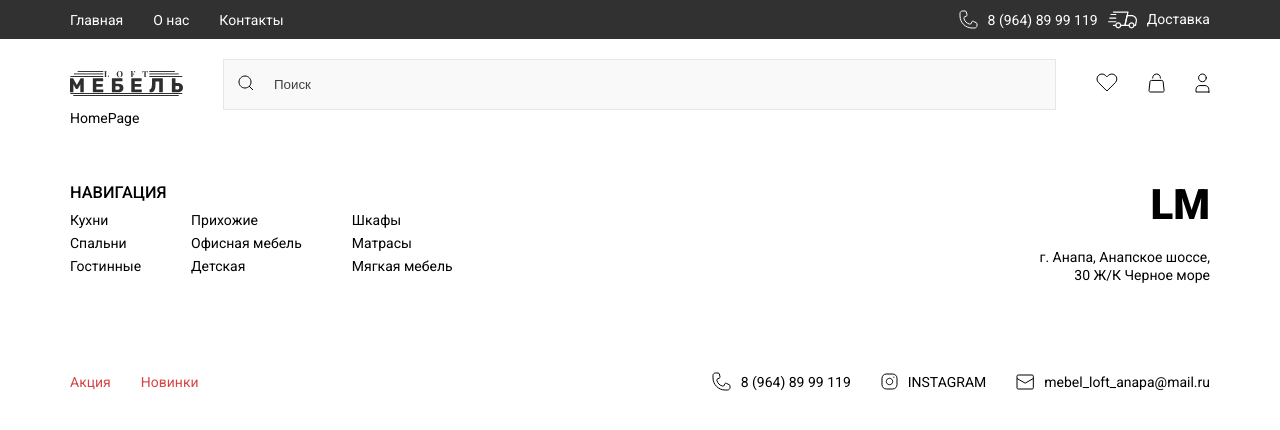
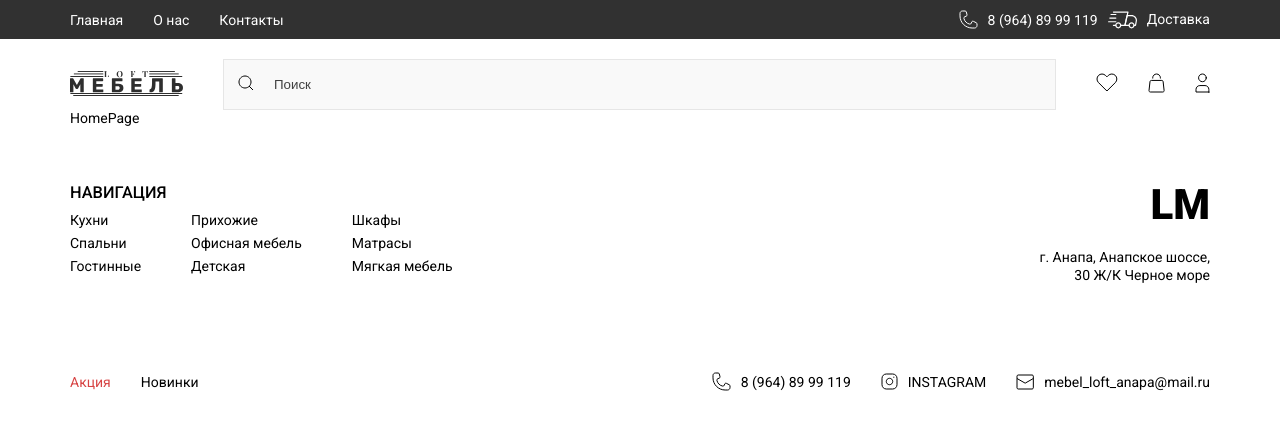
Before and after one commit to akunov45/lux-mebel, a React (Vite) app: page / in a window 1280 px wide. Shown: the top 430 px of the page. Built offline with nearby package versions, Linux system fonts and the light colour scheme.

Commit message:
footer fixed hipertext

```diff
--- a/src/Layout/Footer/Footer.jsx
+++ b/src/Layout/Footer/Footer.jsx
@@ -37,7 +37,7 @@ const Footer = () => {
       </div>
       <div className='container'>
         <div className={cls.promotion}>
-          <a href="">Акция</a>
+          <a href="" className={cls.a}>Акция</a>
           <a href="">Новинки</a>
         </div>
         <div className={cls.footer__actions}>
--- a/src/Layout/Footer/Footer.module.scss
+++ b/src/Layout/Footer/Footer.module.scss
@@ -8,7 +8,7 @@ footer {
 		justify-content: space-between;
 	}
 	.promotion {
-		a {
+		.a {
 			color: #d74444;
 			margin-right: 30px;
 		}
```
